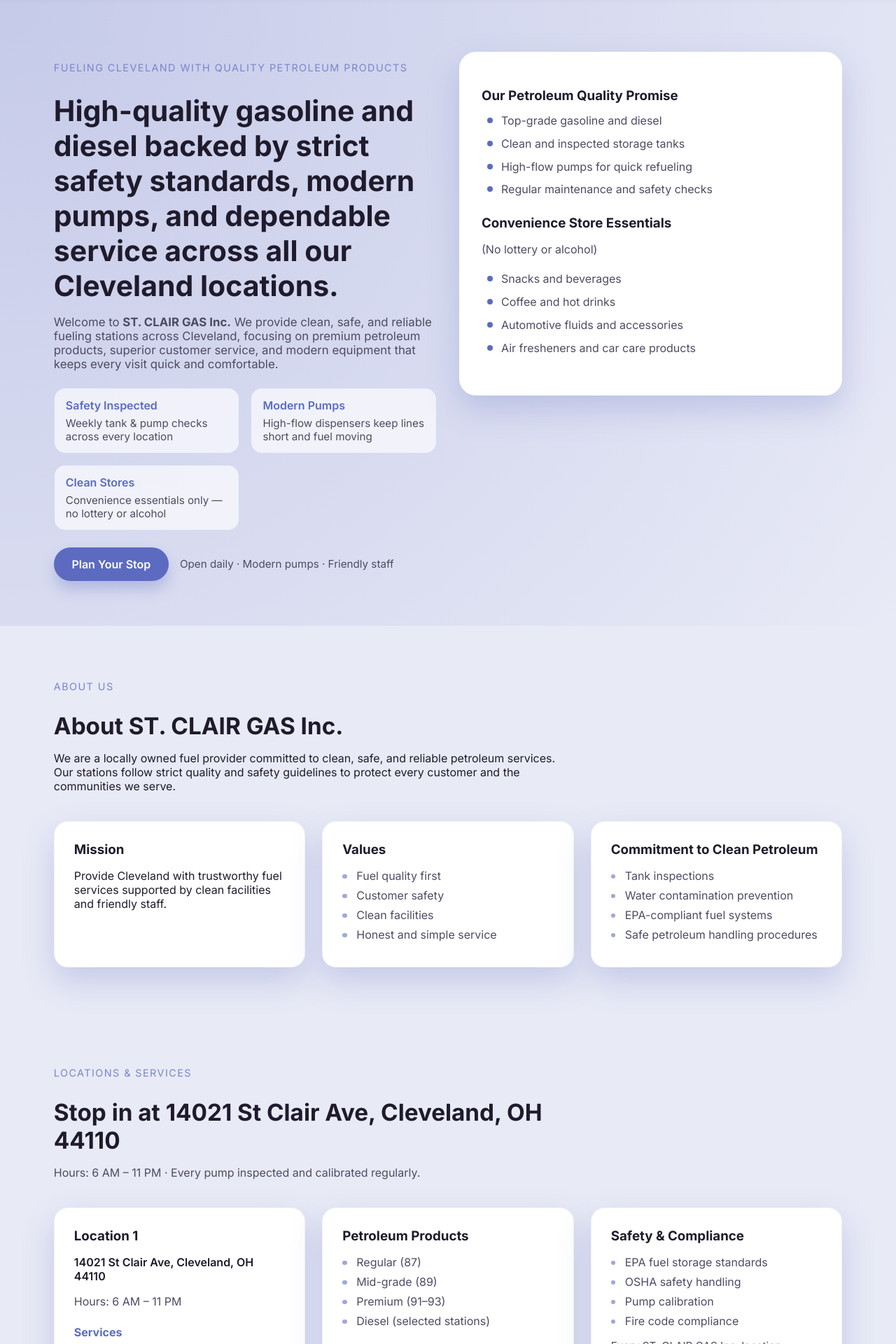
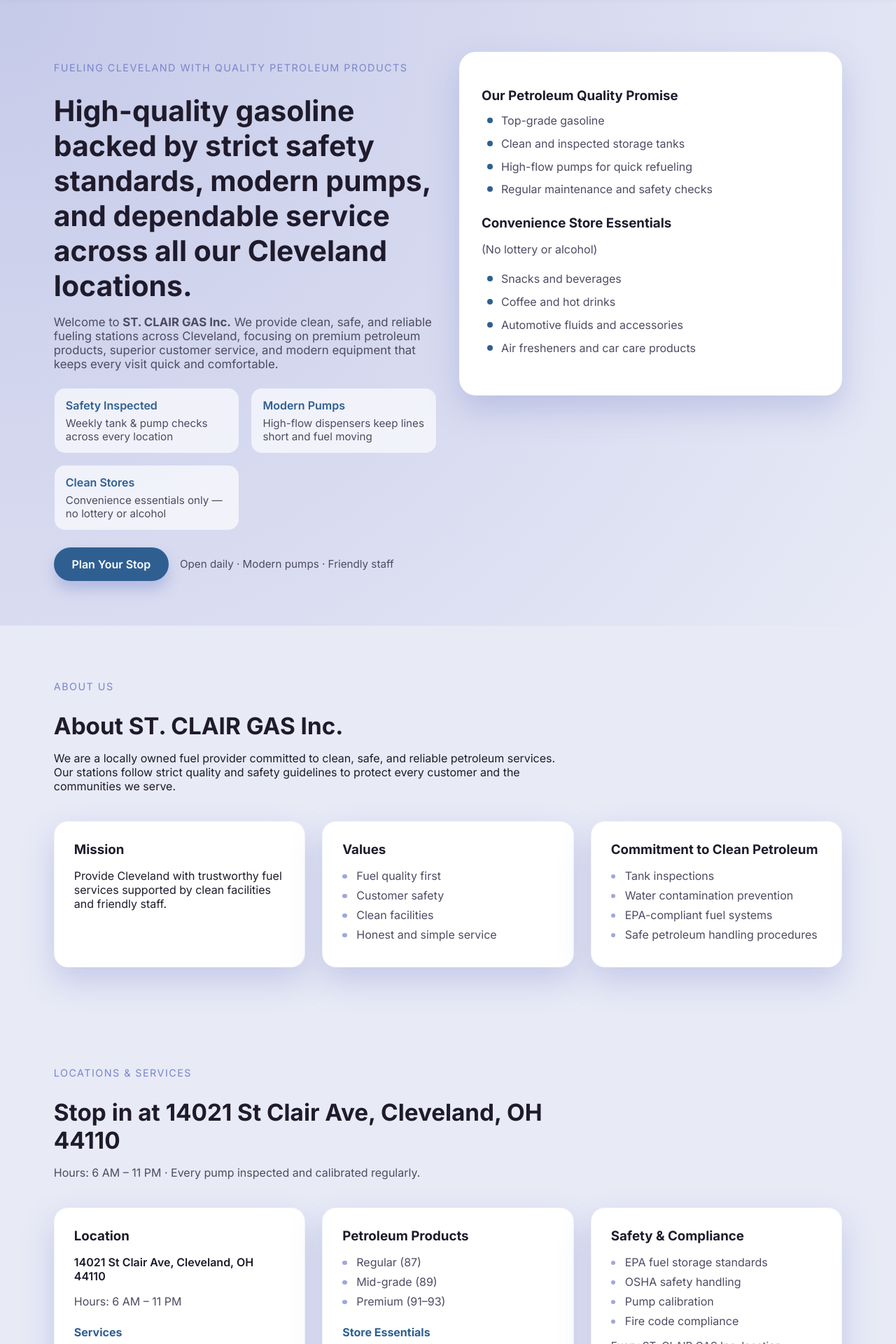
Before and after one commit to shahraz-codes/my-react-app, a React (Vite) app: page / in a window 1280 px wide. Shown: the part 100-2020 px from the top of the page at 70% size. Built offline with nearby package versions, Linux system fonts and the light colour scheme.

Commit message:
New UI changes

```diff
--- a/src/App.css
+++ b/src/App.css
@@ -1,7 +1,7 @@
 @import url('https://fonts.googleapis.com/css2?family=Inter:wght@400;500;600;700&display=swap');
 
 :root {
-  --primary: #5c6bc0;
+  --primary: #2F5F91;
   --primary-soft: #7986cb;
   --accent: #9fa8da;
   --surface: #e8eaf6;
--- a/src/App.jsx
+++ b/src/App.jsx
@@ -17,7 +17,7 @@
 ]
 
 const qualityPromise = [
-  'Top-grade gasoline and diesel',
+  'Top-grade gasoline',
   'Clean and inspected storage tanks',
   'High-flow pumps for quick refueling',
   'Regular maintenance and safety checks',
@@ -46,7 +46,6 @@
 
 const locationServices = [
   'Regular, Mid-Grade, Premium Fuel',
-  'Diesel (if applicable)',
   'Convenience store (No lottery, no alcohol)',
   'Drinks, snacks, coffee',
   'Automotive products',
@@ -57,7 +56,6 @@
   'Regular (87)',
   'Mid-grade (89)',
   'Premium (91–93)',
-  'Diesel (selected stations)',
 ]
 
 const storeEssentials = ['Bottled beverages', 'Snacks', 'Coffee', 'Car care fluids and items']
@@ -89,7 +87,7 @@
         <div className="hero-content">
           <p className="eyebrow">Fueling Cleveland With Quality Petroleum Products</p>
           <h1>
-            High-quality gasoline and diesel backed by strict safety standards, modern pumps, and
+            High-quality gasoline backed by strict safety standards, modern pumps, and
             dependable service across all our Cleveland locations.
           </h1>
           <p className="hero-lede">
@@ -178,7 +176,7 @@
 
           <div className="location-grid">
             <article className="info-card location-card">
-              <h3>Location 1</h3>
+              <h3>Location</h3>
               <p className="address">14021 St Clair Ave, Cleveland, OH 44110</p>
               <p className="hours">Hours: 6 AM – 11 PM</p>
               <h4>Services</h4>
```
